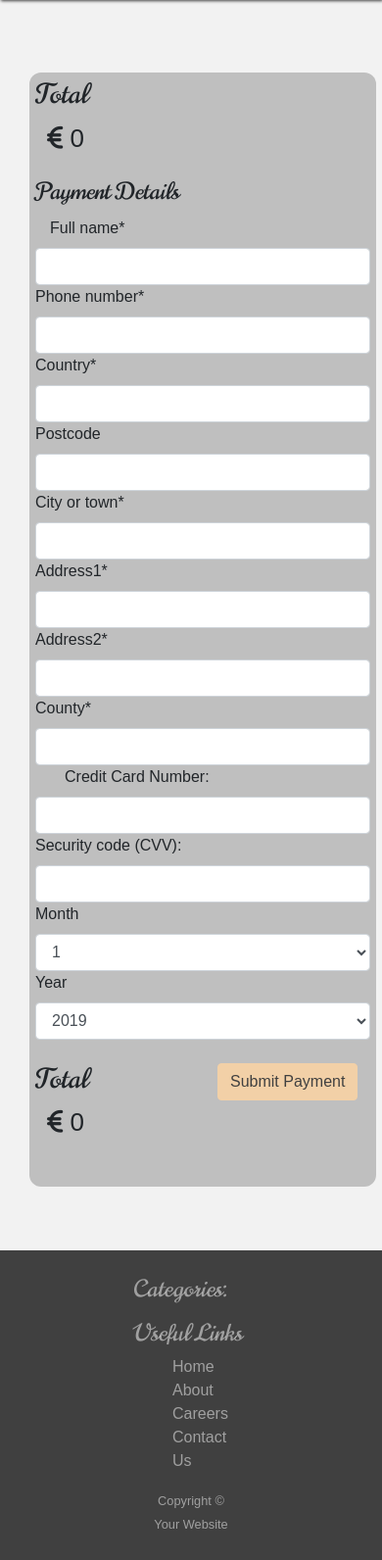
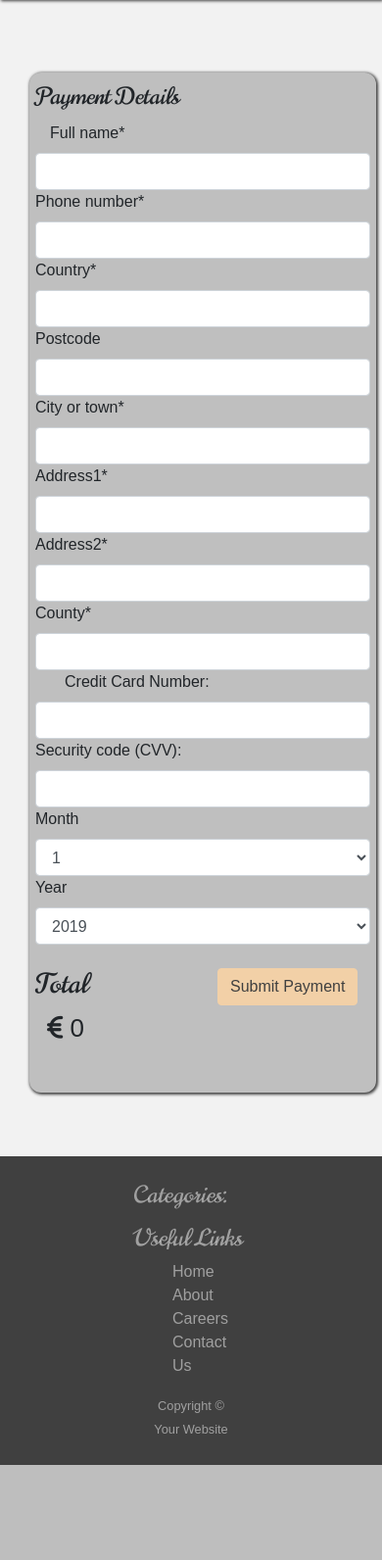
Before and after one commit to dano5342/Milestone4V2, a Django app: page /checkout/ in a window 390 px wide. Shown: the part 56-1648 px from the top of the page at 98% size. After the commit the page ends 1551 px from the top, so only its background shows below. Run offline with Django 3.2, Linux system fonts and the light colour scheme; the visitor is signed in with stand-in values (Sample User, id 1); data that the repository does not hold is empty; parts of the project's set-up code (start-up, migrations or seed data) failed here and were passed over; some libraries are stand-ins or nearby versions; some web fonts are replaced.

Commit message:
Checkout on mobiles fixed an overmargin causing extra scrollability to the right. Continue shopping link added to the top of the cart instead of the bottom, box shadow rules applied to make the containers pop

```diff
--- a/checkout/templates/checkout.html
+++ b/checkout/templates/checkout.html
@@ -16,27 +16,7 @@
 <section class="container cart-container">
     <div class="items-container">
         <div class="row">
-            <div class="col-12 d-md-none">
-                {% for item in cart_items %}
-                {% if item %}
-                <ul>
-                    <li>
-                        <h6 class="title">{{ item.product.title }}</h6>
-                        <div class="row">
-                            <div class="col-12">
-                                <p>Quantity: {{item.quantity}}</p>
-                            </div>
-                        </div>
-                    </li>
-                </ul>
-                {% endif %}
-                {% endfor %}
-                <div class="row">
-                <div class="col justify-content-center">
-                    <h3 class="title">Total</h3>
-                    <p class="price"><i class="fas fa-euro-sign"></i> {{ total }}</p>
-                </div></div>
-            </div>
+
             <div class="col-12 col-md-6">
                 <form role="form" method="POST" id="payment-form" action="{% url 'checkout' %}">
                     {% csrf_token %}
@@ -87,10 +67,6 @@
                         </div>
                         {% endif %}
                         {% endfor %}
-                        <div class="row">
-                            <h3 class="title">Total</h3>
-                            <p class="price"><i class="fas fa-euro-sign"></i> {{ total }}</p>
-                        </div>
                     </div>
                 </div>
             </div>
--- a/static/styles/css/main.css
+++ b/static/styles/css/main.css
@@ -294,7 +294,8 @@ section {
   background-color: #bfbfbf;
   margin: 12px;
   border-radius: 12px;
-  padding: 6px; }
+  padding: 6px;
+  box-shadow: 1px 1px 3px 1px #404040; }
 
 .form-control[name=quantity] {
   border-radius: 5px 0px 0px 5px;
@@ -313,22 +314,19 @@ section {
   margin: 12px;
   padding: 55px;
   height: 100%;
-  border-radius: 12px; }
+  border-radius: 12px;
+  box-shadow: 1px 1px 3px 1px #404040; }
 
 .cart-image {
   width: 125px;
   height: 125px; }
 
-.padding {
-  padding: 12px;
-  margin: 4px; }
-
 .ch-pr-row {
   margin: 4px;
   padding: 5px; }
 
-.remove-but {
-  margin-left: 120px; }
+.but-row {
+  margin-left: 35px; }
 
 /* Footer */
 #sticky-footer {
@@ -363,6 +361,9 @@ section {
   /* Styles */
   body {
     max-width: 100%; }
+
+  section {
+    padding-top: 45px; }
 
   /* Landing Styles */
   .img-container {
@@ -426,11 +427,17 @@ section {
 
   .cart-container {
     margin-top: 8px;
-    padding-top: 65px; }
+    padding-top: 65px;
+    width: 100%;
+    max-width: 100%;
+    margin-left: -12px; }
 
   .remove-but {
     margin-left: 301px;
     margin-bottom: 7px; }
+
+  .but-row {
+    margin-left: 75px; }
 
   .items-container,
   .total-container {
--- a/static/styles/scss/main.scss
+++ b/static/styles/scss/main.scss
@@ -390,6 +390,7 @@ section {
   margin: 12px;
   border-radius: 12px;
   padding: 6px;
+  box-shadow: 1px 1px 3px 1px #404040;
 }
 
 .form-control[name=quantity] {
@@ -410,6 +411,8 @@ section {
   padding: 55px;
   height: 100%;
   border-radius: 12px;
+  box-shadow: 1px 1px 3px 1px #404040;
+
 }
 
 .cart-image {
@@ -417,10 +420,7 @@ section {
   height: 125px;
 }
 
-.padding {
-  padding: 12px;
-  margin: 4px;
-}
+
 
 
 .ch-pr-row {
@@ -428,10 +428,9 @@ section {
   padding: 5px;
 }
 
-.remove-but {
-  margin-left: 120px;
+.but-row {
+  margin-left: 35px;
 }
-
 
 /* Footer */
 #sticky-footer {
@@ -473,6 +472,9 @@ section {
   /* Styles */
   body {
     max-width: 100%;
+  }
+  section {
+    padding-top: 45px;
   }
 
   /* Landing Styles */
@@ -549,15 +551,23 @@ section {
   .cart-container {
     margin-top: 8px;
     padding-top: 65px;
+    width: 100%;
+    max-width: 100%;
+    margin-left: -12px;
   }
 
   .remove-but {
     margin-left: 301px;
     margin-bottom: 7px;
   }
+
+  .but-row {
+    margin-left: 75px;
+  }
   .items-container,
   .total-container {
     width: 100%;
+
   }
 
   /* footer */
```
Also changed, not shown: cart/templates/cart.html (+9 -7 lines), 1 other file.
